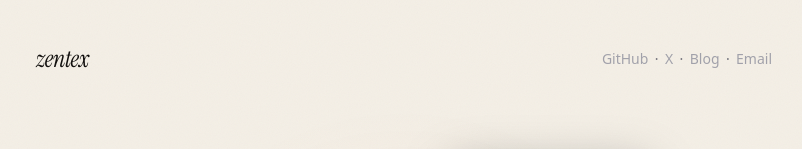
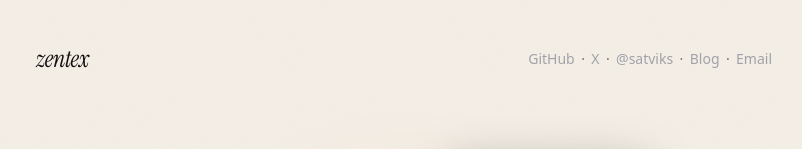
Before and after one commit to zent7x/zent7x.github.io, a React (Vite) app: page / in a window 1280 px wide. Shown: the top 149 px of the page, without its empty margins (236-1038 px from the left). Built offline with nearby package versions, Linux system fonts and the light colour scheme; no server answers.

Commit message:
Add @satviks link to site nav and command palette

```diff
--- a/index.html
+++ b/index.html
@@ -540,6 +540,8 @@
         <span class="nav__sep">·</span>
         <a href="https://x.com/zent7x" target="_blank" rel="noopener">X</a>
         <span class="nav__sep">·</span>
+        <a href="https://x.com/satviks" target="_blank" rel="noopener">@satviks</a>
+        <span class="nav__sep">·</span>
         <a href="https://zent7x.com/blog" target="_blank" rel="noopener">Blog</a>
         <span class="nav__sep">·</span>
         <a href="mailto:zentex@warm.run">Email</a>
--- a/site.js
+++ b/site.js
@@ -31,6 +31,7 @@
     { id: "gh", label: "Open GitHub profile", run: () => window.open("https://github.com/zent7x", "_blank", "noopener") },
     { id: "blog", label: "Open blog", run: () => window.open("https://zent7x.com/blog", "_blank", "noopener") },
     { id: "x", label: "Open X / Twitter", run: () => window.open("https://x.com/zent7x", "_blank", "noopener") },
+    { id: "satviks", label: "Open @satviks on X", run: () => window.open("https://x.com/satviks", "_blank", "noopener") },
     { id: "email", label: "Copy email address", run: () => copyText("zentex@warm.run") },
   ];
 
--- a/src/data/site.ts
+++ b/src/data/site.ts
@@ -15,6 +15,7 @@ export const profile = {
   links: {
     github: "https://github.com/zent7x",
     x: "https://x.com/zent7x",
+    satviks: "https://x.com/satviks",
     email: "mailto:zentex@warm.run",
     keelcode: "https://keelcode.ai",
     routing: "https://routing.run",
@@ -96,6 +97,7 @@ export const focus = [
 export const social = [
   { label: "GitHub", line: "@zent7x", href: profile.links.github },
   { label: "X", line: "@zent7x", href: profile.links.x },
+  { label: "satviks", line: "@satviks", href: profile.links.satviks },
   { label: "Email", line: profile.email, href: profile.links.email },
   { label: "Product", line: "routing.run", href: profile.links.routing },
 ] as const;
```
